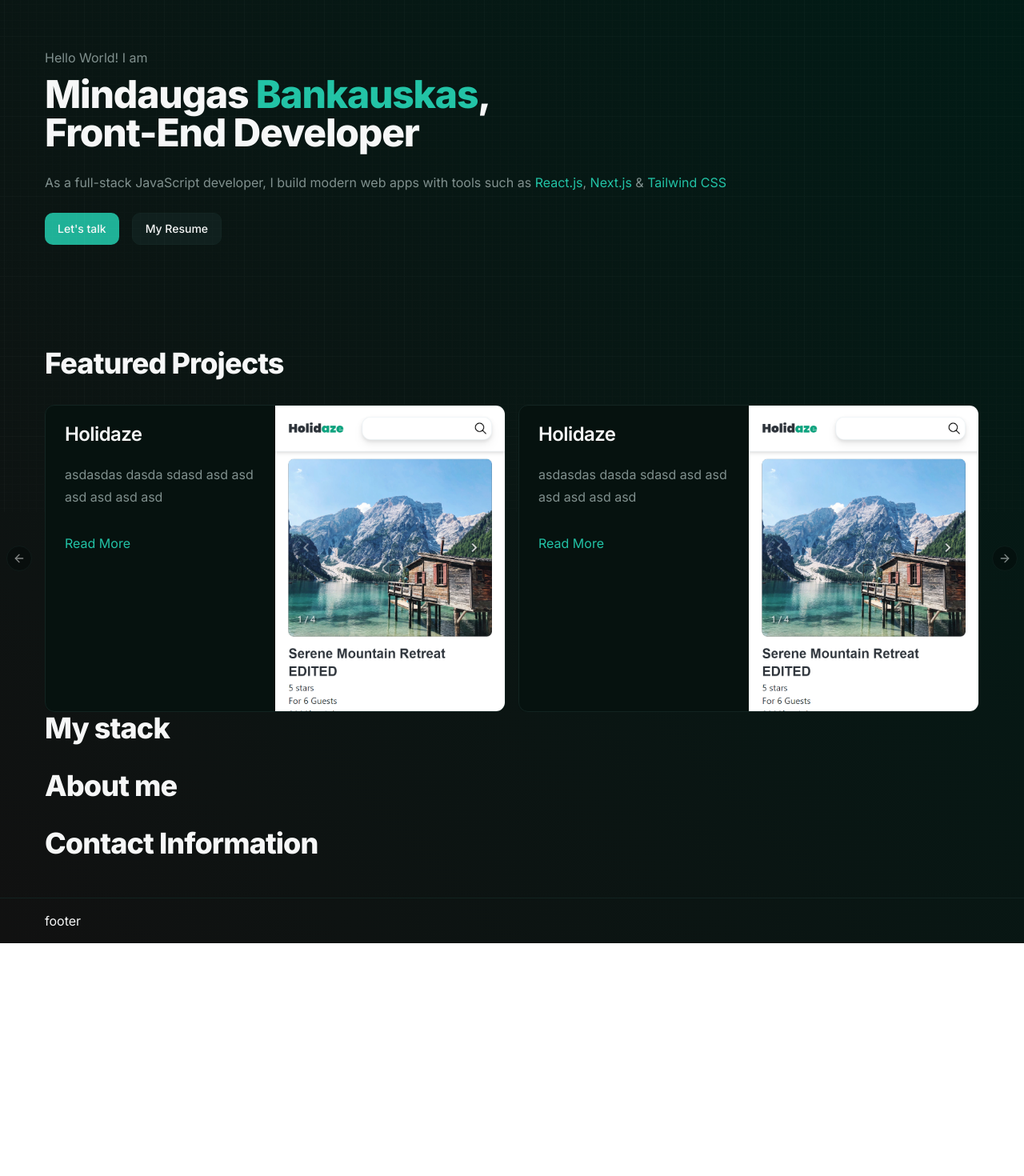
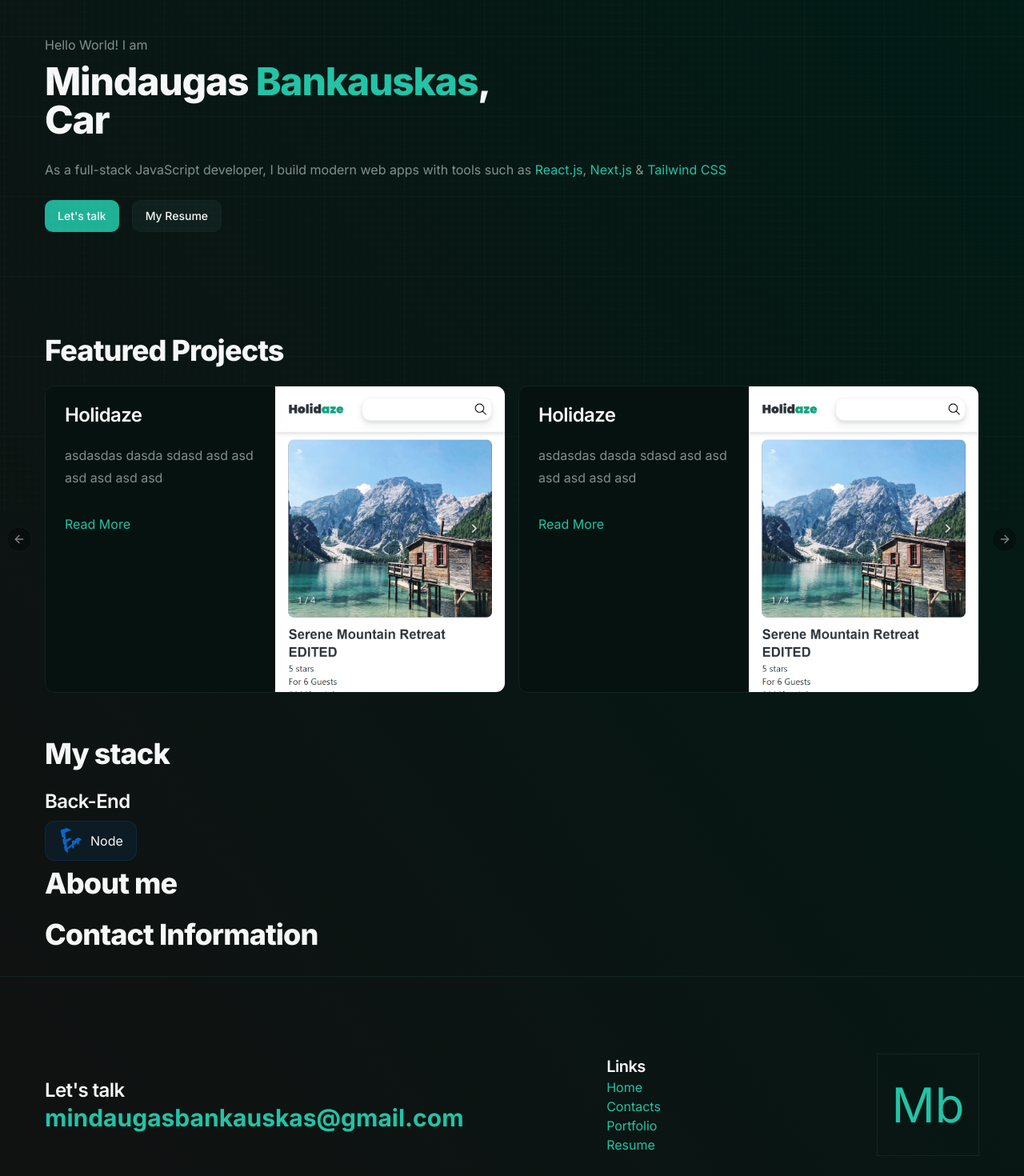
Before and after one commit to mndgs1/portfolio, a Next.js app: page / in a window 1280 px wide. Shown: the part 160-1630 px from the top of the page at 80% size. Before the commit the page ends 1339 px from the top, so only its background shows below. Built offline with nearby package versions, Linux system fonts and the light colour scheme.

Commit message:
Finished footer, modified global styles

```diff
--- a/app/globals.css
+++ b/app/globals.css
@@ -46,7 +46,7 @@
 }
 
 .container {
-    @apply max-w-7xl lg:mx-auto p-4 md:px-10 xl:px-14 w-full;
+    @apply max-w-7xl lg:mx-auto md:px-10 xl:px-14 w-full;
 }
 
 .gradient {
--- a/app/page.tsx
+++ b/app/page.tsx
@@ -1,5 +1,3 @@
-import Image from "next/image";
-import { Button } from "@/components/ui/button";
 import Hero from "@/components/sections/hero";
 import {
     Carousel,
@@ -8,16 +6,19 @@ import {
     CarouselContent,
     CarouselPrevious,
 } from "@/components/ui/carousel";
-import { Card, CardContent, CardHeader, CardTitle } from "@/components/ui/card";
 import { H2, H3 } from "@/components/typography/Headings";
 import { P } from "@/components/typography/Paragraph";
 import FeaturedProjectCard from "@/components/shared/FeaturedProjectCard";
+
+import LinkWithIcon from "@/components/shared/LinkWithIcon";
+import { FontAwesomeIcon } from "@fortawesome/react-fontawesome";
+import { faLinode } from "@fortawesome/free-brands-svg-icons";
 
 export default function Home() {
     return (
         <>
             <Hero />
-            <section className="featured">
+            <section className="featured section">
                 <H2>Featured Projects</H2>
                 <Carousel>
                     <CarouselContent>
@@ -33,7 +34,18 @@ export default function Home() {
                 </Carousel>
             </section>
             <section className="My stack">
-                <H2>My stack</H2>
+                <H2 className="">My stack</H2>
+                <H3 className="">Back-End</H3>
+                <LinkWithIcon
+                    href="https://nodejs.org/en"
+                    className="hover:border-[#0A66C2] mb-2 bg-[#0A66C2]/10 border-[#0A66C2]/20 hover:bg-[#0A66C2]/20">
+                    <FontAwesomeIcon
+                        icon={faLinode}
+                        className="w-8 h-8"
+                        color="#0A66C2"
+                    />
+                    Node
+                </LinkWithIcon>
             </section>
             <section className="About me">
                 <H2>About me</H2>
--- a/components/sections/footer/index.tsx
+++ b/components/sections/footer/index.tsx
@@ -1,5 +1,44 @@
+import StyledLink from "@/components/shared/StyledLink";
+import { H3, H4 } from "@/components/typography/Headings";
+import Logo from "@/components/shared/Logo";
+
 const Footer = () => {
-    return <footer className="container border-t">footer</footer>;
+    return (
+        <footer className="container border-t mt-2 py-16 lg:py-24 flex flex-col gap-12 md:grid md:grid-cols-4 md:gap-12 md:items-center">
+            <section className="col-span-4 md:col-span-2">
+                <H3 className="mb-0">Let&apos;s talk</H3>
+                <StyledLink
+                    href="mailto:mindaugasbankauskas@gmail.com"
+                    className="text-xl lg:text-3xl font-bold">
+                    mindaugasbankauskas@gmail.com
+                </StyledLink>
+            </section>
+            <section className="md:justify-self-center">
+                <H4 className="mb-0">Links</H4>
+                <ul>
+                    <li>
+                        <StyledLink href="/">Home</StyledLink>
+                    </li>
+                    <li>
+                        <StyledLink href="/contact">Contacts</StyledLink>
+                    </li>
+                    <li>
+                        <StyledLink href="/portfolio">Portfolio</StyledLink>
+                    </li>
+                    <li>
+                        <StyledLink
+                            href="/pdf/Mindaugas_Bankauskas_-_Frontend_Developer.pdf"
+                            target="_blank">
+                            Resume
+                        </StyledLink>
+                    </li>
+                </ul>
+            </section>
+            <section className="justify-self-end">
+                <Logo size={"2xl"} />
+            </section>
+        </footer>
+    );
 };
 
 export default Footer;
--- a/components/sections/hero/index.tsx
+++ b/components/sections/hero/index.tsx
@@ -1,20 +1,39 @@
+"use client";
 import StyledLink from "@/components/shared/StyledLink";
 import { H1 } from "@/components/typography/Headings";
 import { P } from "@/components/typography/Paragraph";
 import { Button } from "@/components/ui/button";
 import Link from "next/link";
-import { useToast } from "@/components/ui/use-toast";
+import { TypeAnimation } from "react-type-animation";
 
 const Hero = () => {
     return (
-        <section className="py-32">
+        <section className="my-32">
             <P variant={"muted"}>Hello World! I am</P>
             <div className="flex flex-col gap-6">
-                <H1 className="mb-0 lg:mb-0">
-                    Mindaugas <span className="text-primary">Bankauskas</span>,{" "}
-                    <br />
-                    Front-End Developer
-                </H1>
+                <div>
+                    <H1 className="mb-0 lg:mb-0">
+                        Mindaugas{" "}
+                        <span className="text-primary">Bankauskas</span>,{" "}
+                    </H1>
+                    <H1 className="mb-0 lg:mb-0">
+                        <TypeAnimation
+                            preRenderFirstString={true}
+                            sequence={[
+                                // Same substring at the start will only be typed once, initially
+                                "Husband",
+                                2000,
+                                "Father",
+                                2000,
+                                "Carpenter of the Web",
+                                2000,
+                                "Front-End Developer",
+                                2000,
+                            ]}
+                            speed={25}
+                        />
+                    </H1>
+                </div>
                 <P variant={"muted"} className="mb-0">
                     As a full-stack JavaScript developer, I build modern web
                     apps with tools such as{" "}
--- /dev/null
+++ b/components/shared/LinkWithIcon.tsx
@@ -0,0 +1,26 @@
+import Link from "next/link";
+import { Card } from "@/components/ui/card";
+import { ReactNode } from "react";
+import { cn } from "@/lib/utils";
+
+type LinkWithIconProps = {
+    href: string;
+    children: ReactNode;
+    className?: string;
+};
+
+const LinkWithIcon = ({ href, children, className }: LinkWithIconProps) => {
+    return (
+        <Link href={href} target="_blank" className="inline-block">
+            <Card
+                className={cn(
+                    "py-2 px-4 flex gap-2 items-center group transition-all mb-2",
+                    className
+                )}>
+                {children}
+            </Card>
+        </Link>
+    );
+};
+
+export default LinkWithIcon;
--- a/components/shared/Logo.tsx
+++ b/components/shared/Logo.tsx
@@ -1,9 +1,34 @@
+import { cva, type VariantProps } from "class-variance-authority";
+import { cn } from "@/lib/utils";
+
 import Link from "next/link";
 
-const Logo = () => {
+const logoVariants = cva(
+    "relative group p-2 clear-start border flex justify-center group items-center transition-all w-10 h-10 text-xl",
+    {
+        variants: {
+            size: {
+                default: "",
+                sm: "",
+                lg: "w-16 h-16 text-3xl",
+                xl: "w-20 h-20 text-4xl",
+                "2xl": "w-32 h-32 text-6xl",
+            },
+            defaultVariants: {
+                size: "default",
+            },
+        },
+    }
+);
+
+interface LogoProps extends VariantProps<typeof logoVariants> {
+    className?: string;
+}
+
+const Logo = ({ className, size }: LogoProps) => {
     return (
-        <Link href={"/"} className="">
-            <button className="relative group p-2 clear-start border border- text-xl w-10 h-10 flex justify-center group items-center transition-all">
+        <Link href={"/"}>
+            <button className={cn(logoVariants({ size, className }))}>
                 <div className="absolute h-[1px] top-0 left-0 bg-primary w-0 z-10  group-hover:w-full transition-all duration-300"></div>
                 <div className="absolute h-[1px] w-0 bottom-0 right-0 bg-primary z-10 group-hover:w-full transition-all duration-300"></div>
                 <div className="absolute w-[1px] h-0 left-0 bottom-0 bg-primary z-10 group-hover:h-full transition-all duration-300"></div>
--- a/components/shared/StyledLink.tsx
+++ b/components/shared/StyledLink.tsx
@@ -1,13 +1,21 @@
+import { cva } from "class-variance-authority";
+import { cn } from "@/lib/utils";
 import Link from "next/link";
 
-type StyledLinkProps = {
+interface StyledLinkProps extends React.ComponentPropsWithoutRef<"a"> {
     href: string;
-    children: React.ReactNode;
-};
+}
 
-const StyledLink = ({ href, children }: StyledLinkProps) => {
+const StyledLink = ({
+    href,
+    children,
+    className,
+    ...rest
+}: StyledLinkProps) => {
+    const classes = cva("text-primary hover:text-primary-hover");
+
     return (
-        <Link href={href} className="text-primary hover:text-primary-hover">
+        <Link {...rest} href={href} className={cn(classes({ className }))}>
             {children}
         </Link>
     );
--- a/components/typography/Headings.tsx
+++ b/components/typography/Headings.tsx
@@ -1,3 +1,4 @@
+import { cva } from "class-variance-authority";
 import { cn } from "@/lib/utils";
 import { ReactNode } from "react";
 
@@ -7,49 +8,33 @@ export type TypographyProps = {
 };
 
 export function H1({ children, className }: TypographyProps) {
-    return (
-        <h1
-            className={cn(
-                "scroll-m-20 text-4xl font-extrabold tracking-tight lg:text-5xl mb-6 lg:mb-8",
-                className
-            )}>
-            {children}
-        </h1>
+    const classes = cva(
+        "scroll-m-20 text-4xl font-extrabold tracking-tight lg:text-5xl mb-6 lg:mb-8"
     );
+
+    return <h1 className={cn(classes({ className }))}>{children}</h1>;
 }
 
 export function H2({ children, className }: TypographyProps) {
-    return (
-        <h2
-            className={cn(
-                "scroll-m-20 pb-2 text-3xl font-extrabold tracking-tight lg:text-4xl first:mt-0 mb-4 lg:mb-6",
-                className
-            )}>
-            {children}
-        </h2>
+    const classes = cva(
+        "scroll-m-20 text-3xl font-extrabold tracking-tight lg:text-4xl first:mt-0 mb-4 lg:mb-6"
     );
+
+    return <h2 className={cn(classes({ className }))}>{children}</h2>;
 }
 
 export function H3({ children, className }: TypographyProps) {
-    return (
-        <h3
-            className={cn(
-                "scroll-m-20 text-2xl lg:text-3xl font-semibold tracking-tight mb-2",
-                className
-            )}>
-            {children}
-        </h3>
+    const classes = cva(
+        "scroll-m-20 text-xl lg:text-2xl font-semibold tracking-tight mb-2"
     );
+
+    return <h3 className={cn(classes({ className }))}>{children}</h3>;
 }
 
 export function H4({ children, className }: TypographyProps) {
-    return (
-        <h4
-            className={cn(
-                "scroll-m-20 text-xl font-semibold tracking-tight lg:text-2xl mb-2",
-                className
-            )}>
-            {children}
-        </h4>
+    const classes = cva(
+        "scroll-m-20 text-lg font-semibold tracking-tight lg:text-xl mb-2"
     );
+
+    return <h4 className={cn(classes({ className }))}>{children}</h4>;
 }
--- a/components/typography/Paragraph.tsx
+++ b/components/typography/Paragraph.tsx
@@ -34,5 +34,9 @@ export function P({ children, className, variant, size }: PProps) {
 }
 
 export function Blockquote({ children, className }: TypographyProps) {
-    return <blockquote className="mt-6 border-l-2 pl-6">{children}</blockquote>;
+    return (
+        <blockquote className={cn("mb-4 lg:mb-6 border-l-2 pl-6", className)}>
+            {children}
+        </blockquote>
+    );
 }
--- a/package.json
+++ b/package.json
@@ -27,6 +27,8 @@
     "react": "^18",
     "react-dom": "^18",
     "react-hook-form": "^7.51.3",
+    "react-type-animation": "^3.2.0",
+    "sharp": "^0.33.3",
     "sonner": "^1.4.41",
     "tailwind-merge": "^2.3.0",
     "tailwindcss-animate": "^1.0.7",
```
Also changed, not shown: app/contact/DiscordButton.tsx (+4 -3 lines), app/contact/page.tsx (+13 -18 lines), 1 other file (tests, documents, lock files or other folders).
